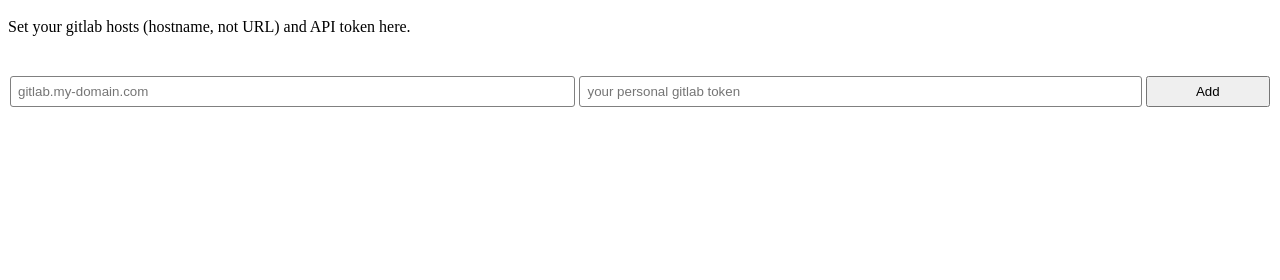
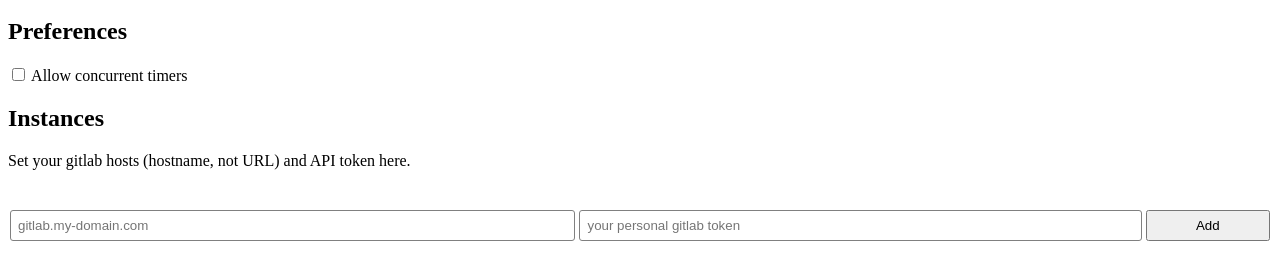
Before and after one commit to adimit/gitlab-time-tracking-button, a website: page src/options.html in a window 1280 px wide. Shown: the part 48-328 px from the top of the page. Drawn offline with nearby package versions, Linux system fonts and the light colour scheme; files that its build step writes are made by us from their sources.

Commit message:
Add preferences

```diff
--- a/src/options.html
+++ b/src/options.html
@@ -6,6 +6,12 @@
   </head>
   <body>
     <h1>Gitlab Time Tracking Button</h1>
+    <h2>Preferences</h2>
+    <label>
+      <input id="allow-concurrent-timers" name="allow-concurrent-timers" type="checkbox" />
+      Allow concurrent timers
+    </label>
+    <h2>Instances</h2>
     <p>
       Set your gitlab hosts (hostname, not URL) and API token here.
     </p>
```
